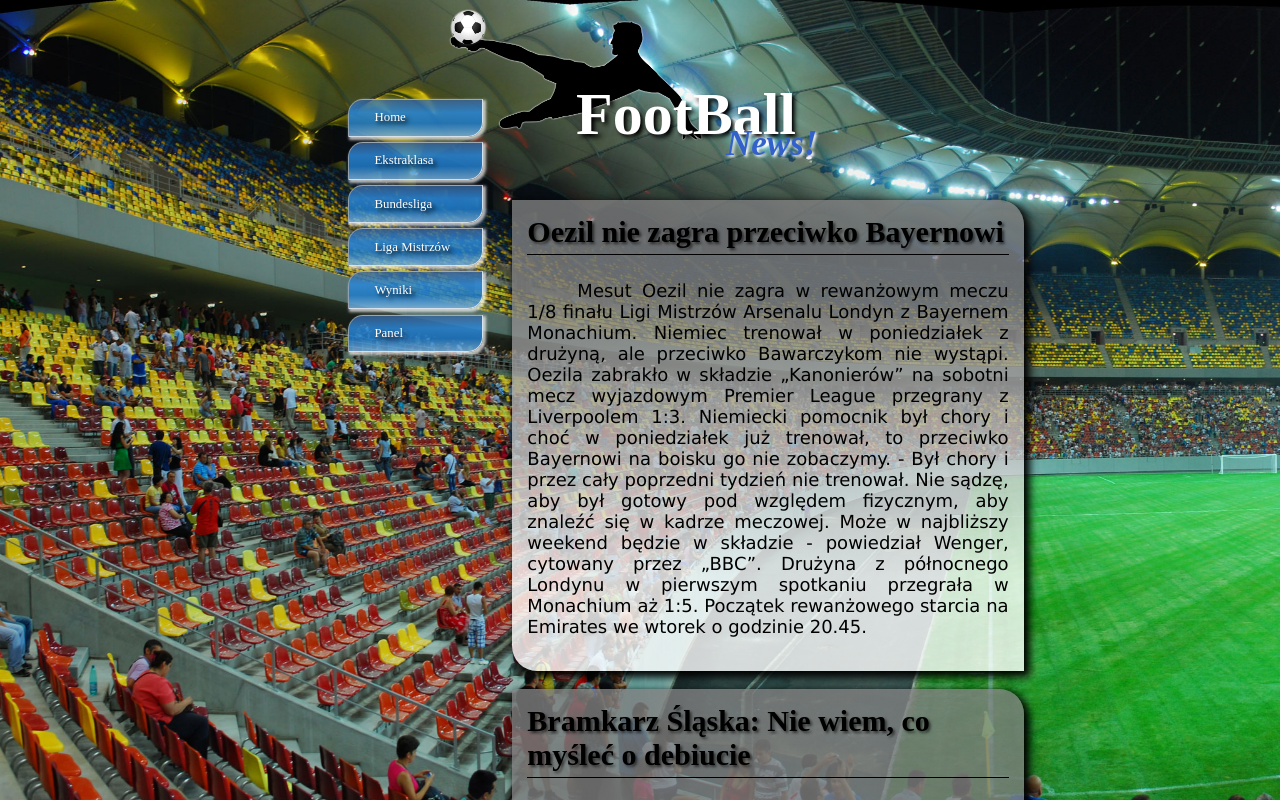
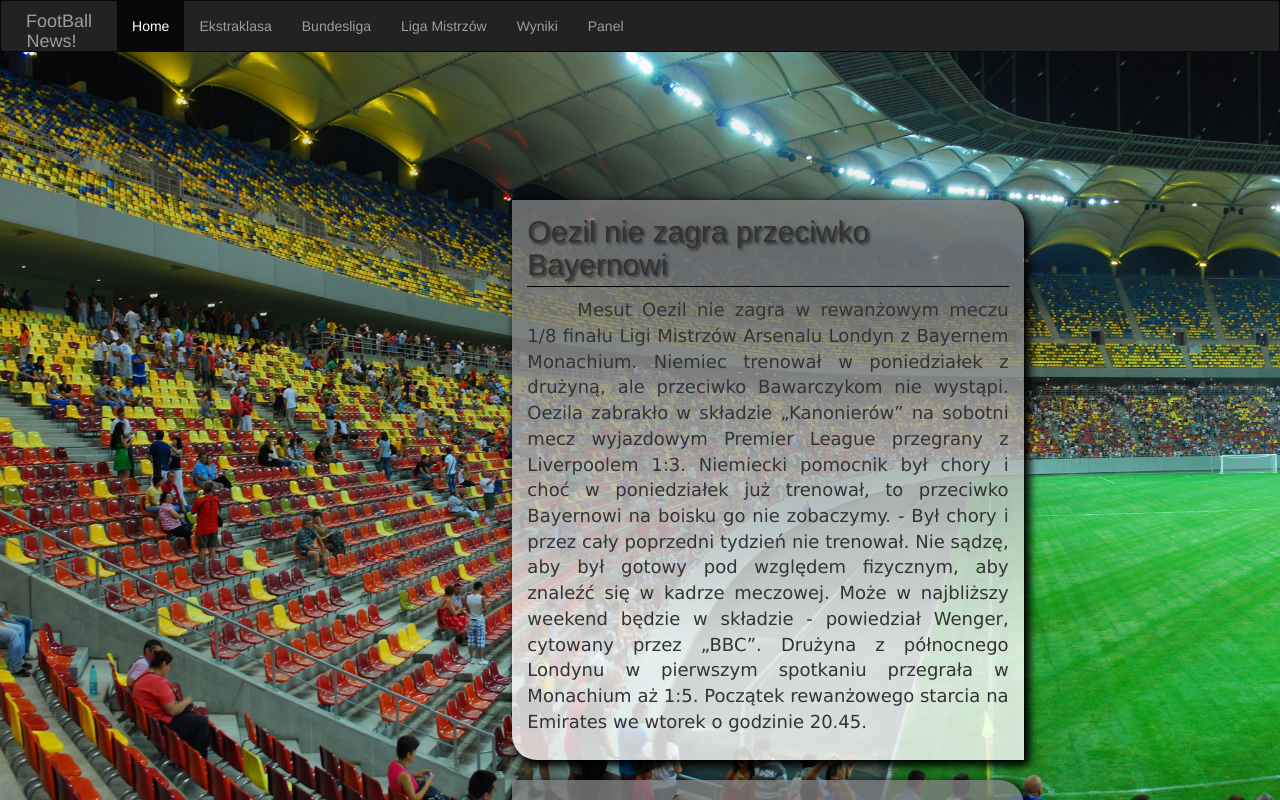
Before and after one commit to Schacal/FootballNews_v2, a PHP site: page /index.php?s=menu in a window 1280 px wide. Run offline with PHP 8.4, Linux system fonts and the light colour scheme; some libraries are stand-ins or nearby versions.

Commit message:
add menu

```diff
--- a/index.php
+++ b/index.php
@@ -9,21 +9,25 @@ if($db->connect_errno!=0)
 {
 	echo '<p class="error"> ' . $db->connect_errno . '</p>';
 }
-
+$active = 1;
 
 
 $s = $_GET['s'];
 switch ( $s ) {
 	case "Ekstraklasa":
+                $active = 2;
 		$t = "Ekstraklasa";
 		break;
 	case "BundesLiga":
+                $active = 3;
 		$t = "Bundes Liga";
 		break;
 	case "Wyniki":
+                $active = 5;
 		$t = "Wyniki";
 		break;
 	case "panel":
+            $active = 6;
 		if (isset($_SESSION['logedin']) || $_SESSION['logedin'] == '1')
 		{
 			$t = "Panel";
@@ -36,6 +40,7 @@ switch ( $s ) {
 		}
 		break;
 	case "panel_exe":
+            $active = 6;
 		if ($_POST['dodaj'] !='') {
 			if ( $_POST['team1'] != '' && $_POST['team2'] != '' ) {
 				$query = "INSERT INTO updates (`goals_team_1`, `goals_team_2`, `game_id`) VALUES ('" . $_POST['team1'] . "', '" . $_POST['team2'] . "', '" . $_POST['game'] . "');";
@@ -73,6 +78,7 @@ switch ( $s ) {
 		break;
 
 	case "login_exe":
+            $active = 6;
 		if ($_POST['login'] != '' && $_POST['haslo'] != '') {
 
 			$rezultat = $db->query(
@@ -95,13 +101,16 @@ switch ( $s ) {
 		header('Location: panel.html');
 		break;
 	case "logout":
+            $active = 1;
 		unset ($_SESSION['logedin']);
 		header('Location: panel.html');
 		break;
 	case "LigaMistrzow":
+            $active = 4;
 		$t = "Liga Mistrzów";
 		break;
 	default:
+                $active = 1;
 		$s = "home";
 		$t = "Home";
 }
--- a/styles/menu.css
+++ b/styles/menu.css
@@ -16,3 +16,14 @@ div.menu {
 ul.lista-menu {
     list-style-type: none;
 }
+
+.navbar-brand {
+    width: 100%;
+    left: 0;
+    top: 0;
+    text-align: center;
+    margin: auto;
+}
+.navbar-toggle {
+    z-index:3;
+}
--- a/subpages/header.php
+++ b/subpages/header.php
@@ -2,40 +2,47 @@
 <html lang="en">
 <head>
     <meta charset="UTF-8">
+    <meta name="viewport" content="width=device-width, initial-scale=1">
     <title><?= $t ?> - FootBall News!</title>
     <link rel="stylesheet" type="text/css" href="style.css">
     <link rel="icon" type="image/png" href="favicon.ico"/>
+      <link rel="stylesheet" href="https://maxcdn.bootstrapcdn.com/bootstrap/3.3.7/css/bootstrap.min.css">
+  <script src="https://ajax.googleapis.com/ajax/libs/jquery/3.2.0/jquery.min.js"></script>
+  <script src="https://maxcdn.bootstrapcdn.com/bootstrap/3.3.7/js/bootstrap.min.js"></script>
 </head>
 <body>
 <img id="tlo" src="resources/tlo.jpg"/>
-<div id="baner">
-    <a id="textLogo" href="index.html">
-        <h1>FootBall</h1>
-        <h2>News!</h2>
-    </a>
-    <img class="logo" src="resources/logo.png" alt="site logo">
-</div>
-<div class="menu">
-    <ul class="lista-menu">
-        <li class="button">
-            <span><a href="home.html">Home</a>
+<nav class="navbar navbar-inverse">
+    <div class="container-fluid" >
+        <div   class="navbar-header" >
+            <a class="navbar-brand"  href="index.html">
+                FootBall<br>
+                News!
+            </a>
+
+ <!--<img class="logo" src="resources/logo.png" alt="site logo">-->
+        </div>
+
+    <ul class=" nav navbar-nav">
+        <li class="<?= ($active == 1)?"active":""?>">
+           <a href="home.html">Home</a>
         </li>
-        <li class="button">
-            <span><a href="Ekstraklasa.html">Ekstraklasa</a></span>
+        <li class="<?= ($active == 2)?"active":""?>">
+           <a href="Ekstraklasa.html">Ekstraklasa</a>
         </li>
-        <li class="button">
-            <span><a href="BundesLiga.html">Bundesliga</a>
+        <li class="<?= ($active == 3)?"active":""?>">
+            <a href="BundesLiga.html">Bundesliga</a>
         </li>
-        <li class="button">
-            <span><a href="LigaMistrzow.html">Liga Mistrzów</a></span>
+        <li class="<?= ($active == 4)?"active":""?>">
+           <a href="LigaMistrzow.html">Liga Mistrzów</a>
         </li>
-        <li class="button">
-            <span><a href="Wyniki.html">Wyniki</a></span>
+        <li class="<?= ($active == 5)?"active":""?>">
+            <a href="Wyniki.html">Wyniki</a>
         </li>
-        <li class="button">
-            <span><a href="panel.html">Panel</a></span>
+        <li class="<?= ($active == 6)?"active":""?>">
+            <a href="panel.html">Panel</a>
         </li>
     </ul>
 </div>
-
-<div class="glowny">
+</nav>
+<div class="glowny ">
```
